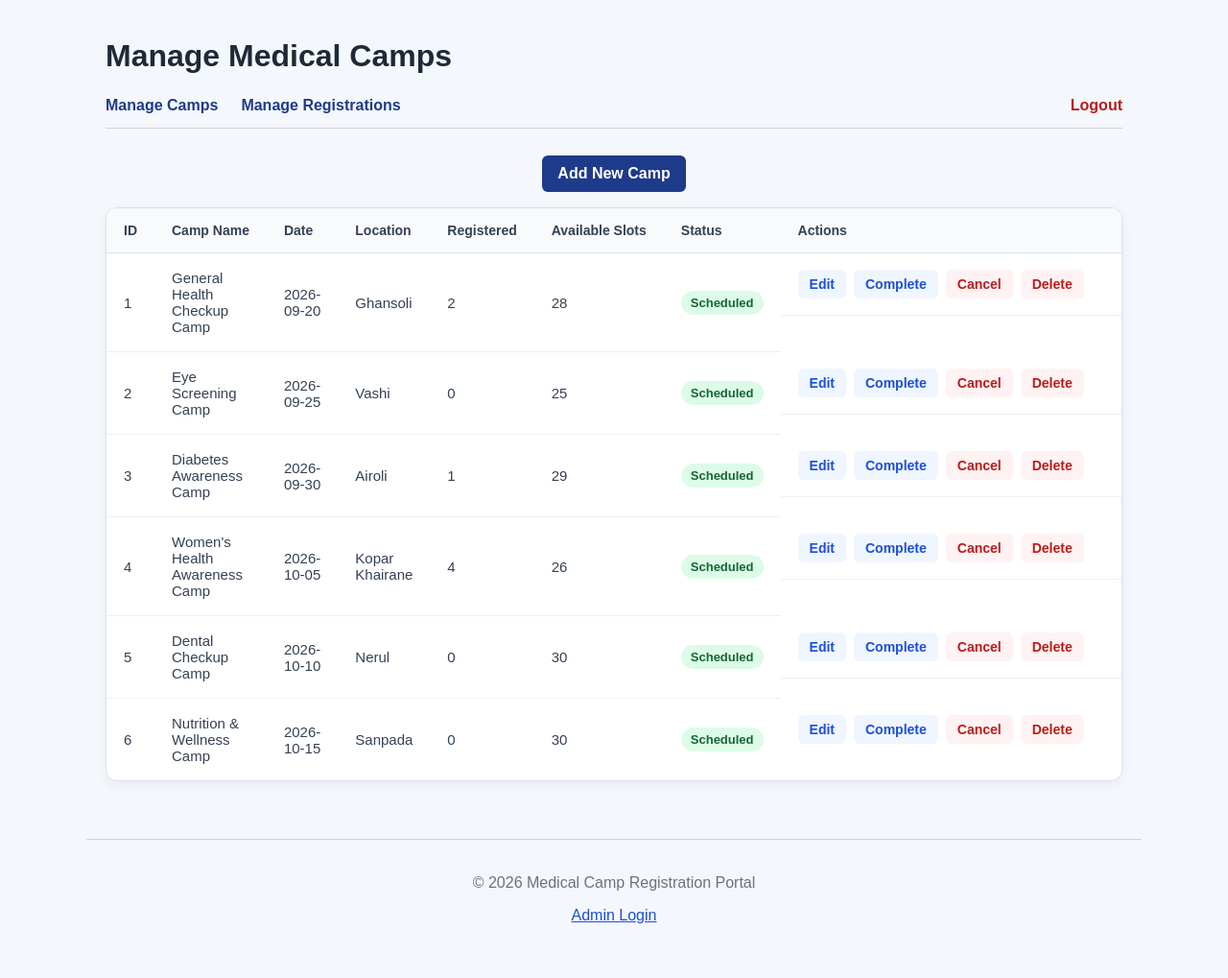
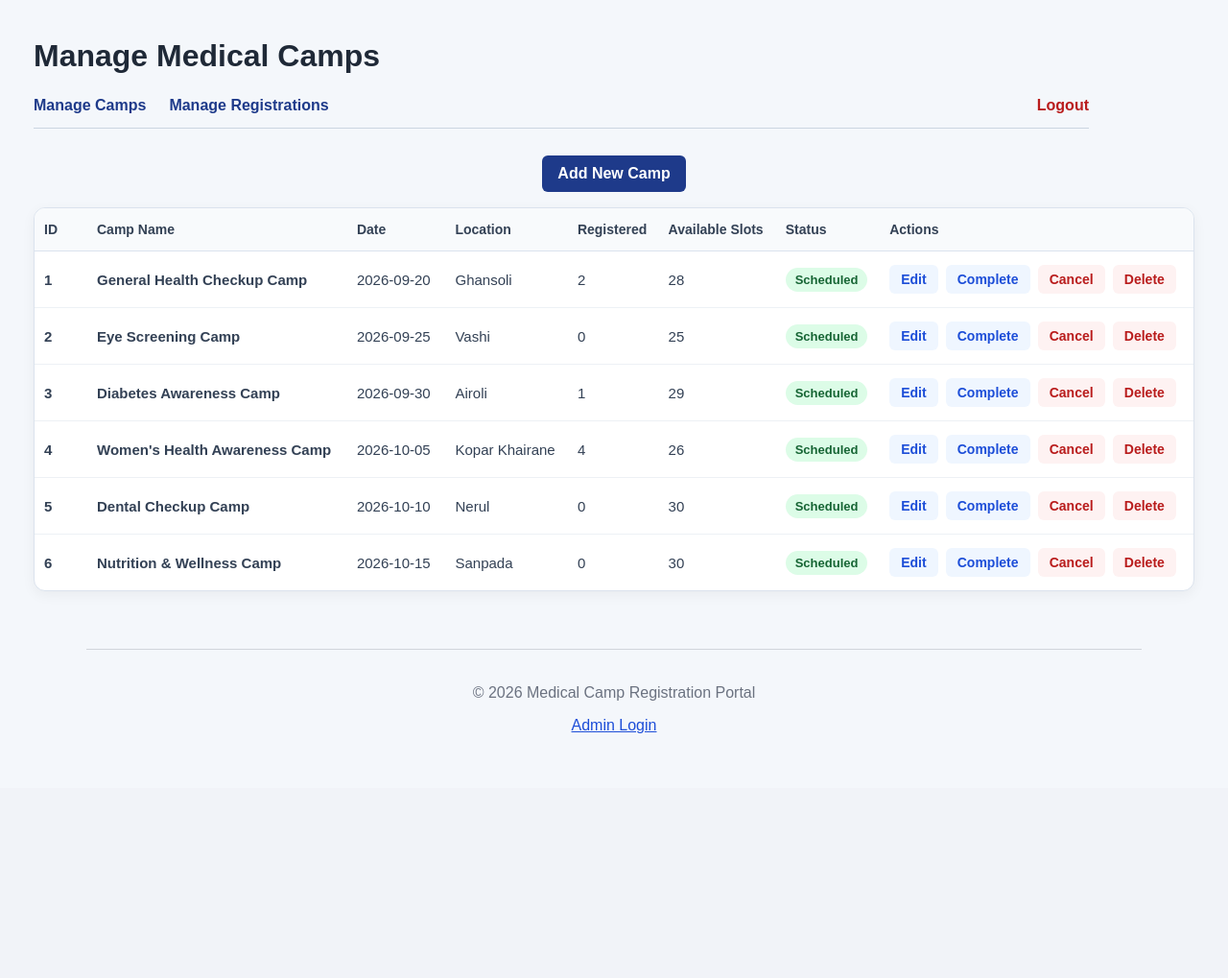
Before and after one commit to aryanshu1911/medical-camp-registration-portal, a FastAPI app: page /admin/camps in a window 1280 px wide. Shown: the part 50-1069 px from the top of the page at 96% size. After the commit the page ends 814 px from the top, so only its background shows below. Run offline with FastAPI, Linux system fonts and the light colour scheme; a user stored in the database is signed in.

Commit message:
Polish admin camp management table

```diff
--- a/app/static/style.css
+++ b/app/static/style.css
@@ -39,7 +39,7 @@ nav a:hover {
 }
 
 main {
-    max-width: 1100px;
+    max-width: 1250px;
     margin: 40px auto;
     padding: 0 20px;
 }
@@ -227,12 +227,11 @@ hr {
 
 .registrations-table {
     width: 100%;
-    min-width: 1000px;
     border-collapse: collapse;
 }
 
 .registrations-table th {
-    padding: 15px 18px;
+    padding: 14px 10px;
     background: #f8fafc;
     color: #334155;
     font-size: 14px;
@@ -243,7 +242,7 @@ hr {
 }
 
 .registrations-table td {
-    padding: 17px 18px;
+    padding: 14px 10px;
     color: #334155;
     font-size: 15px;
     vertical-align: middle;
@@ -278,10 +277,21 @@ hr {
 }
 
 .date-cell {
-    min-width: 175px;
+    min-width: 100px;
     white-space: nowrap;
     font-size: 14px;
     color: #64748b;
+}
+
+.location-cell {
+    min-width: 100px;
+}
+
+.registered-cell,
+.slots-cell,
+.status-cell,
+.actions-cell {
+    white-space: nowrap;
 }
 
 .actions {
@@ -289,7 +299,7 @@ hr {
 }
 
 .actions form {
-    display: inline;
+    display: inline-block;
     margin: 0;
 }
 
@@ -442,40 +452,40 @@ hr {
 }
 
 .action-buttons {
-    display: flex;
-    gap: 8px;
-    align-items: center;
-    flex-wrap: wrap;
+    white-space: nowrap;
 }
 
 .action-buttons form {
+    display: inline-block;
     margin: 0;
-    max-width: none;
+}
+
+.action-buttons a,
+.action-buttons button {
+    display: inline-block;
+    margin-right: 6px;
+    vertical-align: middle;
+}
+
+.action-buttons a:last-child,
+.action-buttons button:last-child,
+.action-buttons form:last-child button {
+    margin-right: 0;
 }
 
 /* Camp management table */
-.camp-management-table th:last-child,
-.camp-management-table td:last-child {
-    width: 390px;
-    min-width: 390px;
-}
-
 .camp-management-table .action-buttons {
-    display: flex;
-    align-items: center;
-    gap: 8px;
-    flex-wrap: nowrap;
     white-space: nowrap;
 }
 
 .camp-management-table .action-buttons form {
-    display: inline-flex;
+    display: inline-block;
     margin: 0;
 }
 
 .camp-management-table .action-buttons a,
 .camp-management-table .action-buttons button {
     display: inline-block;
-    margin: 0;
+    margin: 0 4px 0 0;
     white-space: nowrap;
 }
--- a/app/templates/admin_camps.html
+++ b/app/templates/admin_camps.html
@@ -32,39 +32,39 @@
     <table class="registrations-table camp-management-table">
         <thead>
             <tr>
-                <th>ID</th>
-                <th>Camp Name</th>
-                <th>Date</th>
-                <th>Location</th>
-                <th>Registered</th>
-                <th>Available Slots</th>
-                <th>Status</th>
-                <th>Actions</th>
+                <th class="id-cell">ID</th>
+                <th class="name-cell">Camp Name</th>
+                <th class="date-cell">Date</th>
+                <th class="location-cell">Location</th>
+                <th class="registered-cell">Registered</th>
+                <th class="slots-cell">Available Slots</th>
+                <th class="status-cell">Status</th>
+                <th class="actions-cell">Actions</th>
             </tr>
         </thead>
 
         <tbody>
             {% for camp in camps %}
             <tr>
-                <td>{{ camp.id }}</td>
+                <td class="id-cell">{{ camp.id }}</td>
 
-                <td>{{ camp.name }}</td>
+                <td class="name-cell">{{ camp.name }}</td>
 
-                <td>{{ camp.date }}</td>
+                <td class="date-cell">{{ camp.date }}</td>
 
-                <td>{{ camp.location }}</td>
+                <td class="location-cell">{{ camp.location }}</td>
 
-                <td>{{ camp.registrations|length }}</td>
+                <td class="registered-cell">{{ camp.registrations|length }}</td>
 
-                <td>{{ camp.available_slots }}</td>
+                <td class="slots-cell">{{ camp.available_slots }}</td>
 
-                <td>
+                <td class="status-cell">
                     <span class="status-badge status-{{ camp.status }}">
                         {{ camp.status|capitalize }}
                     </span>
                 </td>
 
-                <td class="action-buttons">
+                <td class="action-buttons actions-cell">
 
                     <a
                         class="edit-button"
```
